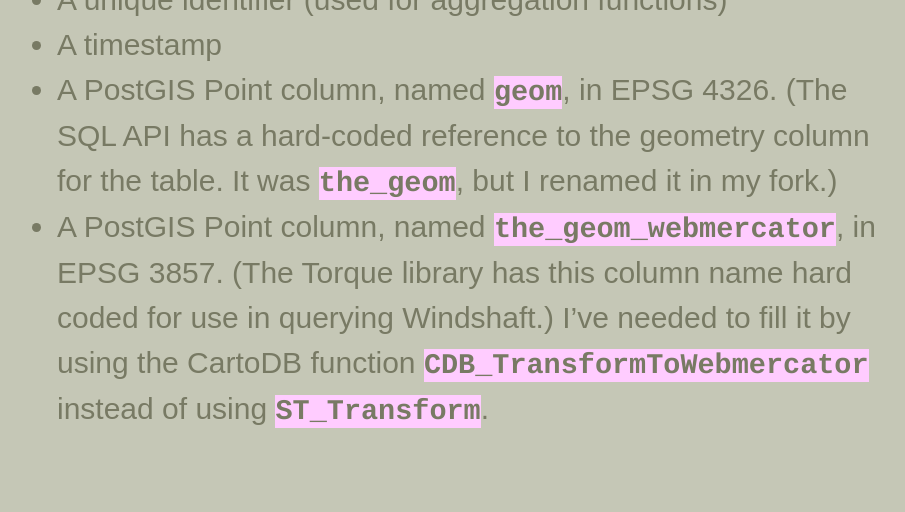
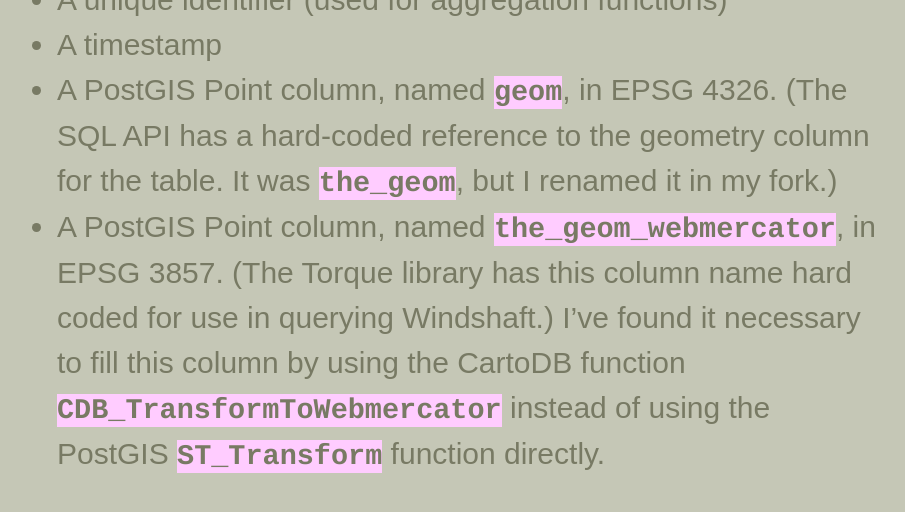
Before and after one commit to flibbertigibbet/torque-outside-cartodb-presentation, a Jekyll site: the page built from _posts/2015-4-3-database-table-setup.md, in a window 1280 px wide, cut to the strip 324-836 px from the top of the page. Shown: the whole strip, without its empty margins (173-1078 px from the left). Built offline with Jekyll 4.4.1, drawn with Linux system fonts in a browser that asks for light colours; Markdown is read by kramdown in place of the engine named in the settings.

Commit message:
Update DB setup

```diff
--- a/_posts/2015-4-3-database-table-setup.md
+++ b/_posts/2015-4-3-database-table-setup.md
@@ -19,5 +19,6 @@
 *  A PostGIS Point column, named `geom`, in EPSG 4326. (The SQL API has a hard-coded reference to
    the geometry column for the table.  It was `the_geom`, but I renamed it in my fork.)
 *  A PostGIS Point column, named `the_geom_webmercator`, in EPSG 3857. (The Torque library has
-   this column name hard coded for use in querying Windshaft.) I've needed to fill it by using the
-   CartoDB function `CDB_TransformToWebmercator` instead of using `ST_Transform`.
+   this column name hard coded for use in querying Windshaft.) I've found it necessary to fill
+   this column by using the CartoDB function `CDB_TransformToWebmercator` instead of using
+   the PostGIS `ST_Transform` function directly.
```
